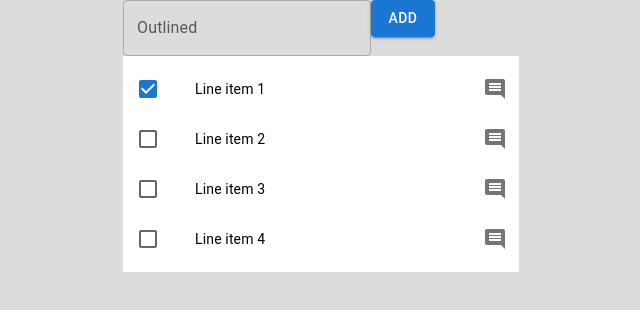
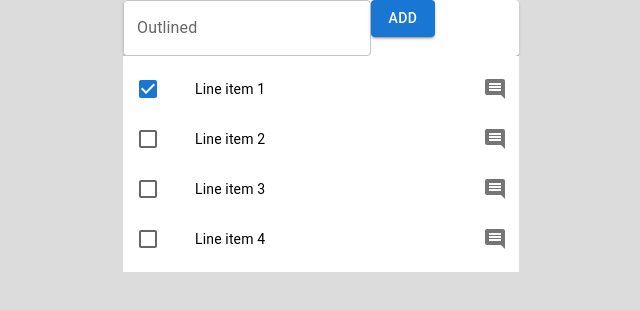
Before and after one commit to GeracNeto/to-do-list, a React (Create React App) app: page / in a window 1280 px wide. Shown: the top 310 px of the page, without its empty margins (319-959 px from the left). Built offline with nearby package versions, Linux system fonts and the light colour scheme.

Commit message:
Importado Paper do mui material envolvendo TextField e Button

```diff
--- a/src/components/form.jsx
+++ b/src/components/form.jsx
@@ -1,14 +1,13 @@
 import React from "react";
 
 //importando do material
-import { TextField } from "@mui/material";
-import { Button } from "@mui/material";
+import { TextField, Button, Paper } from "@mui/material";
 
 export default function Form(){
     return(
-        <div>
+        <Paper>
             <TextField id="outlined-basic" label="Outlined" variant="outlined" />
             <Button variant="contained">Add</Button>
-        </div>
+        </Paper>
     );
 }
```
